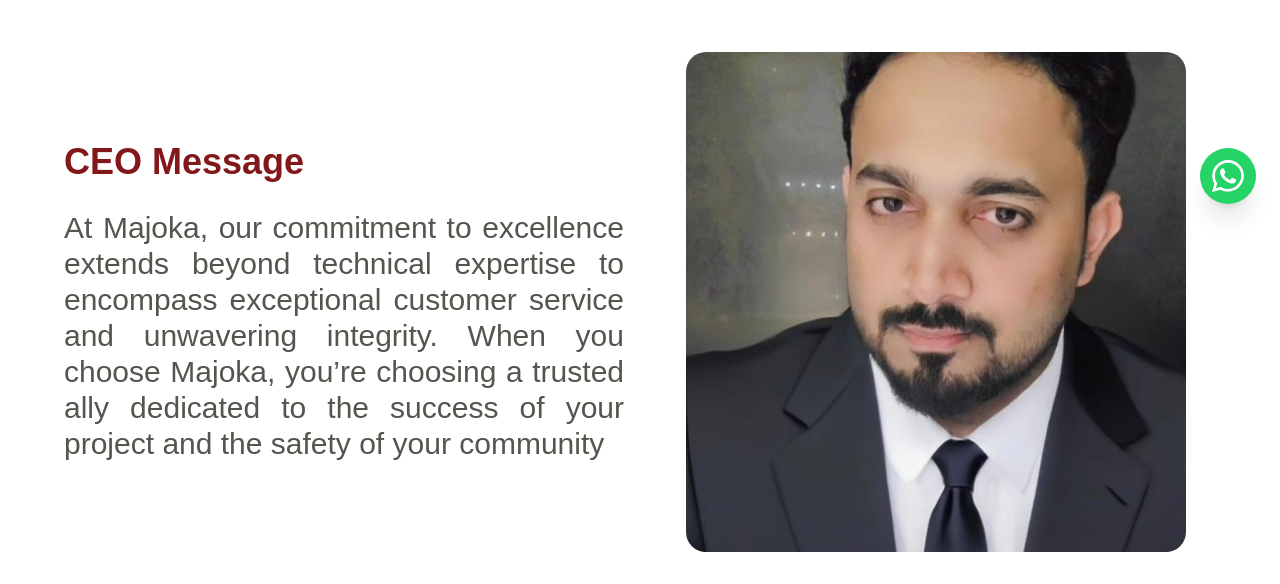
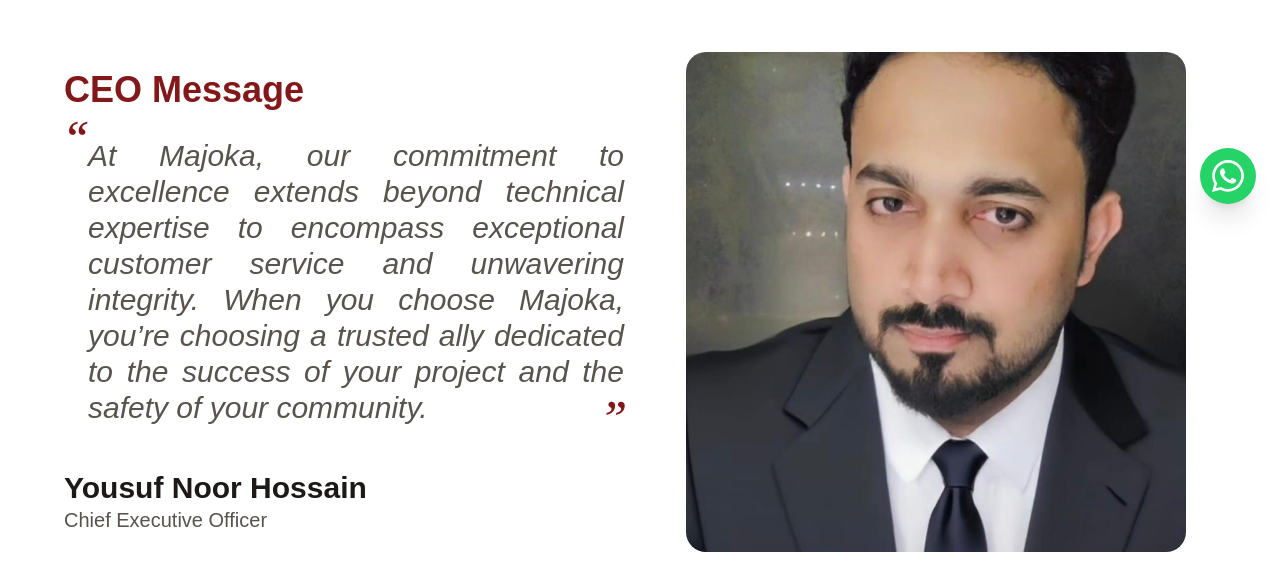
Before and after one commit to samiul16/rapid-majoka, a Next.js app: page /about-us in a window 1280 px wide. Shown: the part 572-1156 px from the top of the page. Built offline with nearby package versions, Linux system fonts and the light colour scheme; a web font is replaced by a local one.

Commit message:
Updated section

```diff
--- a/app/about-us/AboutUsSection.tsx
+++ b/app/about-us/AboutUsSection.tsx
@@ -20,47 +20,41 @@
       <div className="max-w-8xl mx-auto px-4 sm:px-6 lg:px-10 xl:px-16">
         <div className="flex flex-col lg:flex-row gap-6 lg:gap-8 items-center justify-between">
           {/* Left Content Section */}
-          <div
-            className="w-full flex flex-col gap-7"
-            data-aos="fade-right"
-          >
-            {/* <h2 className="text-2xl sm:text-3xl lg:text-4xl font-bold">
-              <span className="text-stone-900">
-                Building a Brighter Future: Our Commitment to{" "}
-              </span>
-              <span className="text-red-900">Construction</span>
-              <span className="text-stone-900"> Excellence</span>
-            </h2> */}
-
+          <div className="w-full flex flex-col gap-7" data-aos="fade-right">
             <h2 className="text-2xl sm:text-3xl lg:text-4xl font-bold text-red-900">
               CEO Message
             </h2>
-            <p className="text-justify text-stone-600 text-base sm:text-lg lg:text-3xl font-normal leading-7 sm:leading-8 lg:leading-9">
-              At Majoka, our commitment to excellence extends beyond technical
-              expertise to encompass exceptional customer service and unwavering
-              integrity. When you choose Majoka, you’re choosing a trusted ally
-              dedicated to the success of your project and the safety of your
-              community
+
+            {/* CEO Quotation */}
+            <p className="text-justify text-stone-600 text-base sm:text-lg lg:text-3xl font-normal leading-7 sm:leading-8 lg:leading-9 italic relative">
+              <span className="text-5xl text-red-900 font-serif absolute -top-6 left-0">
+                “
+              </span>
+              <span className="pl-6 block">
+                At Majoka, our commitment to excellence extends beyond technical
+                expertise to encompass exceptional customer service and
+                unwavering integrity. When you choose Majoka, you’re choosing a
+                trusted ally dedicated to the success of your project and the
+                safety of your community.
+              </span>
+              <span className="text-5xl text-red-900 font-serif absolute -bottom-4 right-0">
+                ”
+              </span>
             </p>
 
-            {/* Download Button */}
-            {/* <button
-              className="mt-4 h-12 sm:h-14 px-6 sm:px-10 py-3 bg-pink-950 rounded-[30px] inline-flex justify-center items-center gap-3 hover:bg-pink-900 transition-colors cursor-pointer w-full sm:w-auto"
-              data-aos="fade-up"
-              data-aos-delay="200"
-            >
-              <span className="text-indigo-50 text-base sm:text-lg lg:text-xl font-bold leading-loose">
-                Download Company Profile
-              </span>
-              <Download className="w-5 h-5 sm:w-6 sm:h-6 text-indigo-50" />
-            </button> */}
+            {/* CEO Name */}
+            <div className="mt-4">
+              <h3 className="text-xl sm:text-2xl lg:text-3xl font-semibold text-stone-900">
+                Yousuf Noor Hossain
+              </h3>
+              <p className="text-stone-600 text-base sm:text-lg lg:text-xl">
+                Chief Executive Officer
+              </p>
+            </div>
           </div>
 
           {/* Right Image Section */}
-          <div
-            className="w-full  flex justify-center"
-            data-aos="fade-left"
-          >
+          <div className="w-full flex justify-center" data-aos="fade-left">
             <div className="w-full max-w-[500px] aspect-square rounded-[20px] overflow-hidden relative">
               <Image
                 src="/ceo.jpeg"
```
